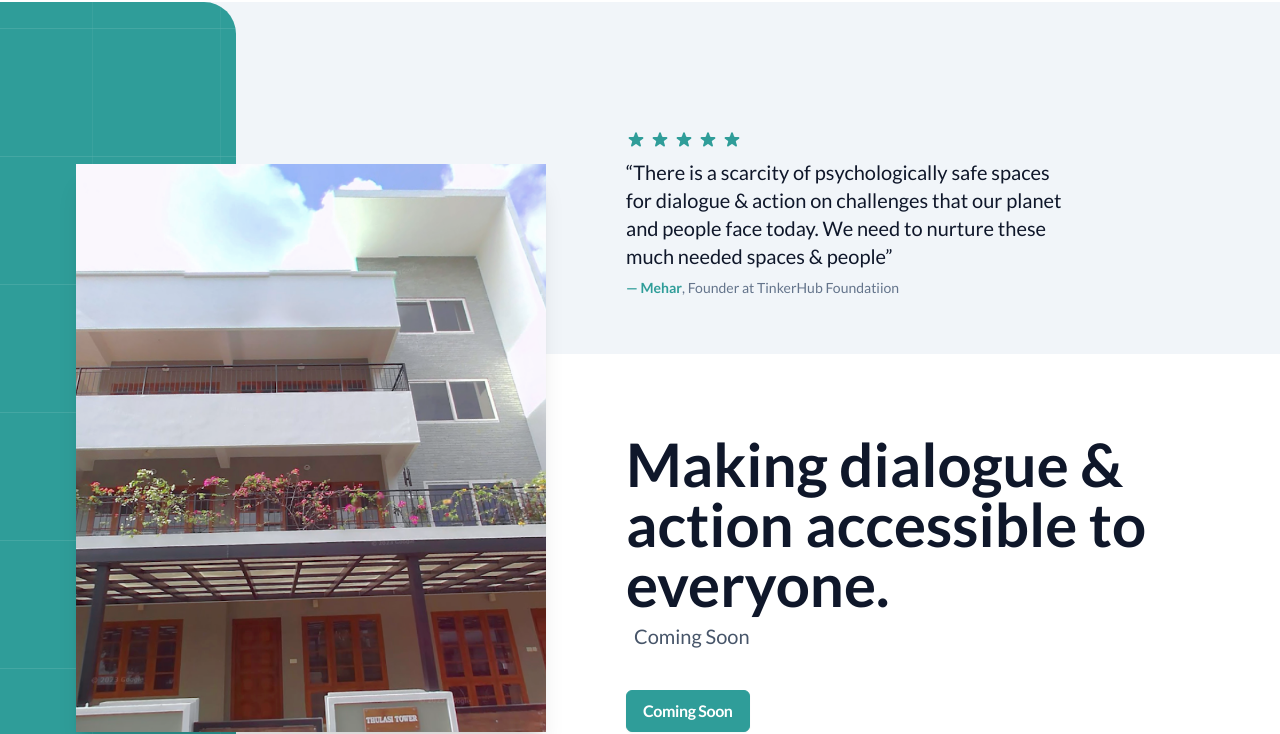
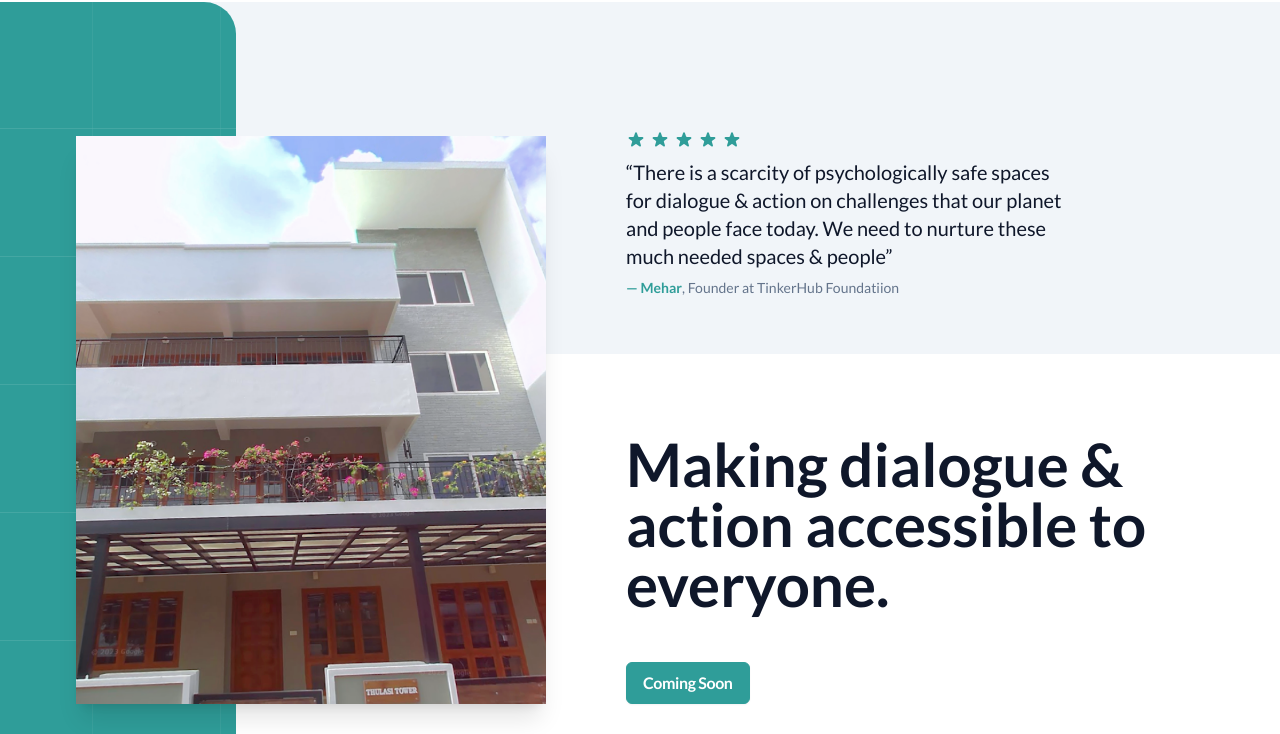
Before and after one commit to t4glabs/Aikyam-space-Template, a website: page index.html in a window 1280 px wide. Shown: the part 88-822 px from the top of the page. Drawn offline with Linux system fonts and the light colour scheme.

Commit message:
Update index.html

```diff
--- a/index.html
+++ b/index.html
@@ -105,7 +105,7 @@
           <h1 class="heading-text font-display text-5xl font-extrabold text-slate-900 sm:text-6xl">Making dialogue & action accessible to everyone.
           </h1>
 
-          <p class="font-display text-xl  text-slate-600 p-2">Coming Soon</p>
+          <p class="font-display text-xl  text-slate-600 p-2"></p>
           <!-- <p class="mt-4 text-2xl text-slate-600">If you are passionate about collaborating for social good, this is the
             space for you. At aikyam space, we encourage people to come together and solve social problems through
             technology.</p> -->
```
